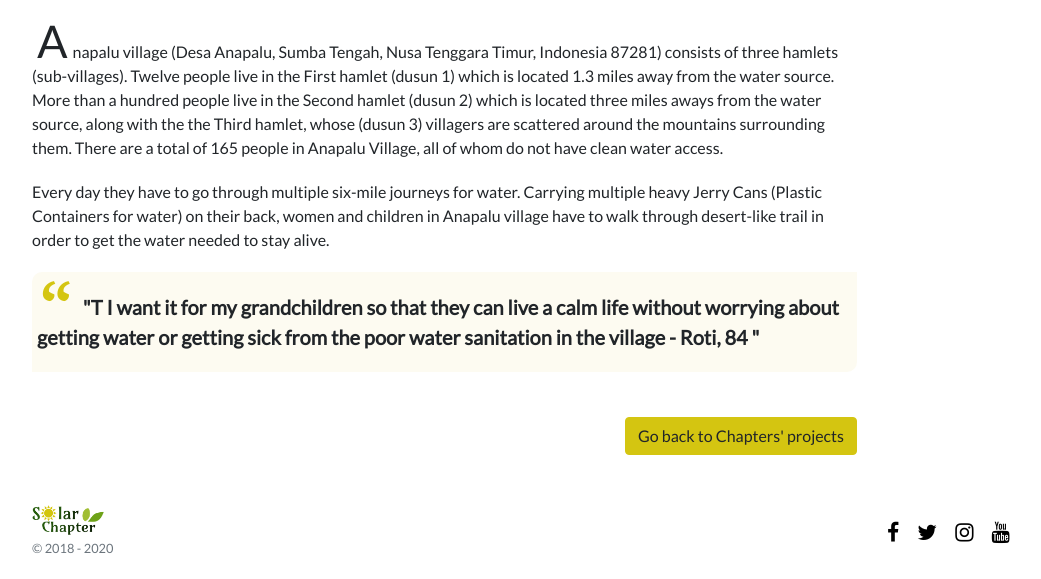
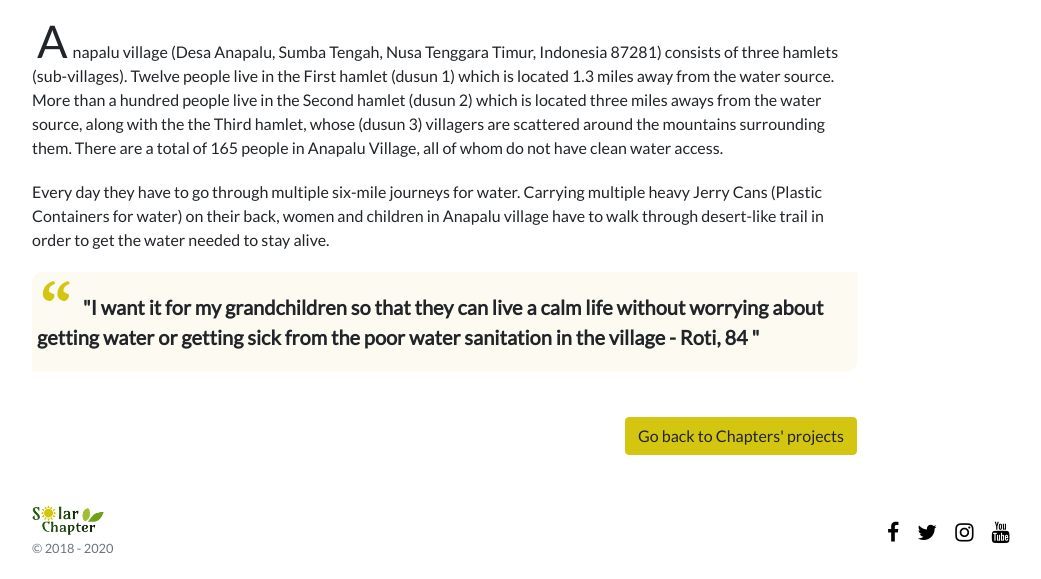
Before and after one commit to SolarChapter/SolarChapter.github.io, a Jekyll site: the page built from _chapters/one/water-for-anapalu.md, in a window 1280 px wide and 900 px high, scrolled down 698 px, cut to the strip 321-900 px from the top of the window. Shown: the whole strip, without its empty margins (53-1094 px from the left). Built offline with Jekyll 4.4.1, drawn with Linux system fonts in a browser that asks for light colours; nearby versions of some CDN libraries.

```diff
--- a/_chapters/one/water-for-anapalu.md
+++ b/_chapters/one/water-for-anapalu.md
@@ -29,7 +29,7 @@ sections:
         Every day they have to go through multiple six-mile journeys for water. Carrying multiple heavy Jerry Cans (Plastic Containers for water) on their back, women and children in Anapalu village have to walk through desert-like trail in order to get the water needed to stay alive.
       </p>
       <div class="lead-quote">
-        <b>"T I want it for my grandchildren so that they can live a calm life without worrying about getting water or getting sick from the poor water sanitation in the village - Roti, 84 "</b>
+        <b>"I want it for my grandchildren so that they can live a calm life without worrying about getting water or getting sick from the poor water sanitation in the village - Roti, 84 "</b>
       </div>
   story:
     tabName: "Stories from the field"
```
